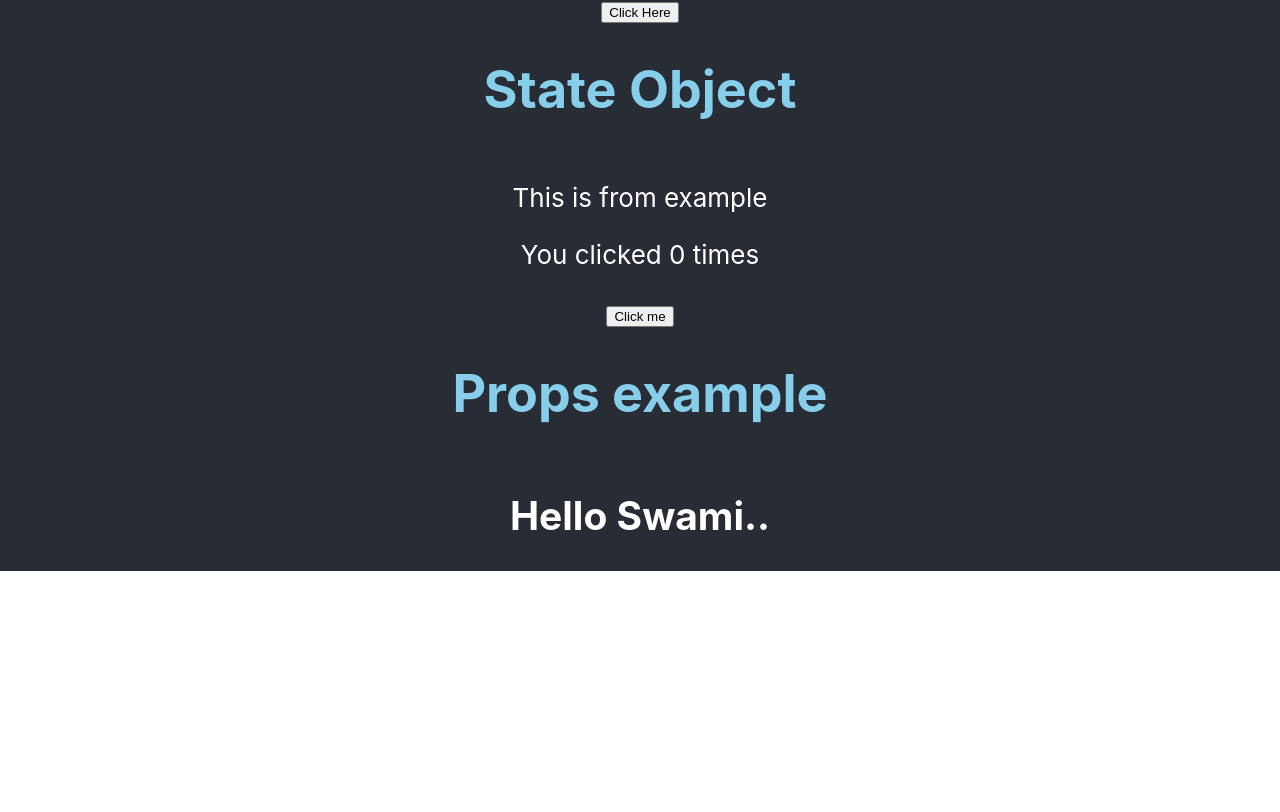
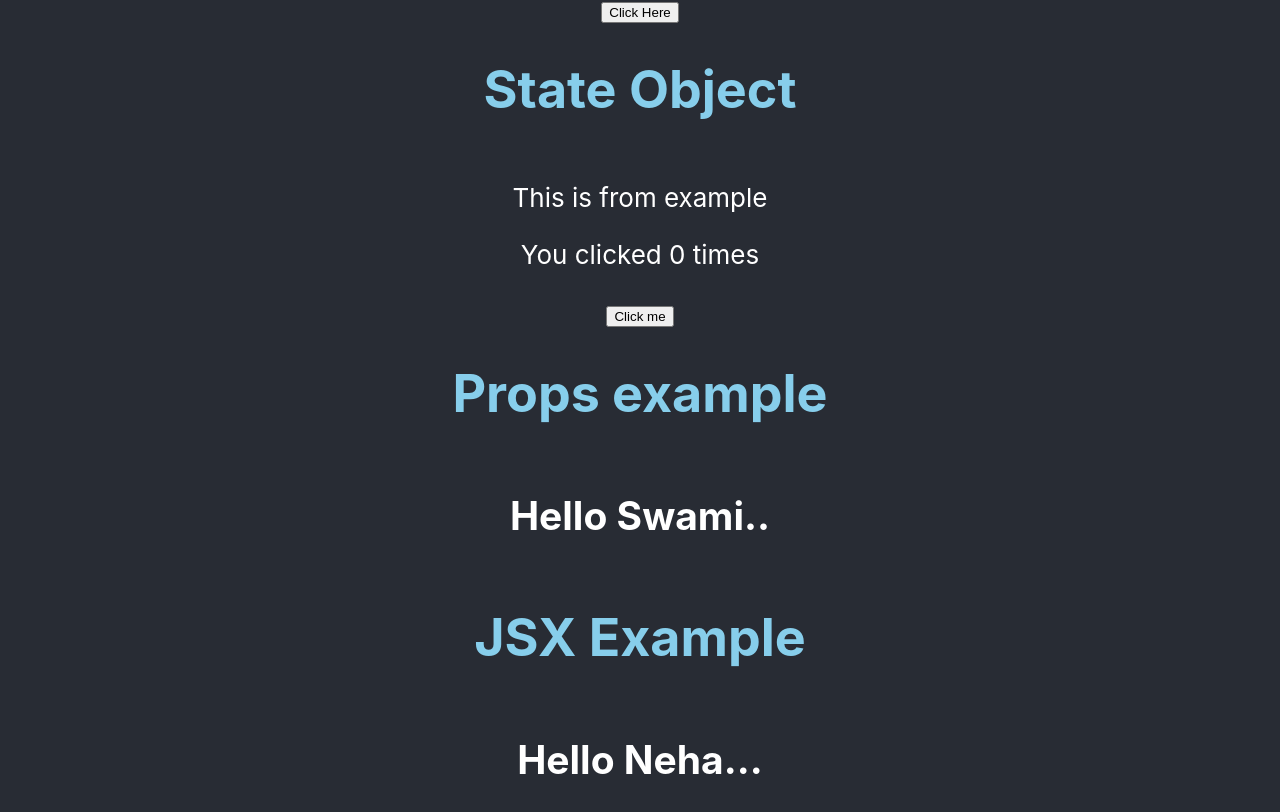
Before and after one commit to Ashwininmore/reactbasic, a React (Create React App) app: page / in a window 1280 px wide. Shown: the part 1092-1904 px from the top of the page. Before the commit the page ends 1663 px from the top, so only its background shows below. Built offline with nearby package versions, Linux system fonts and the light colour scheme.

Commit message:
JSX-example

```diff
--- a/src/App.js
+++ b/src/App.js
@@ -5,6 +5,7 @@ import Welcome from './Component/ClassComp';
 import CompLife from './Component/CompLifeCycle';
 import Stateexample from './Component/StateObj';
 import Propsexample from './Component/Props';
+import Simplejsx from './Component/JSXexample';
 
 function App() {
   const data={name:'Swami'};
@@ -33,6 +34,8 @@ function App() {
         <Stateexample />
         <h1 style={{color: "#87CEEB"}}>Props example</h1>
         <Propsexample data={data} />
+        <h1 style={{color: "#87CEEB"}}>JSX Example</h1>
+        <Simplejsx />
       </header>
 
     </div>
--- /dev/null
+++ b/src/Component/JSXexample.js
@@ -0,0 +1,5 @@
+export default function Simplejsx()
+{
+	const name="Neha";
+	return <h2>Hello {name}...</h2>
+}
```
